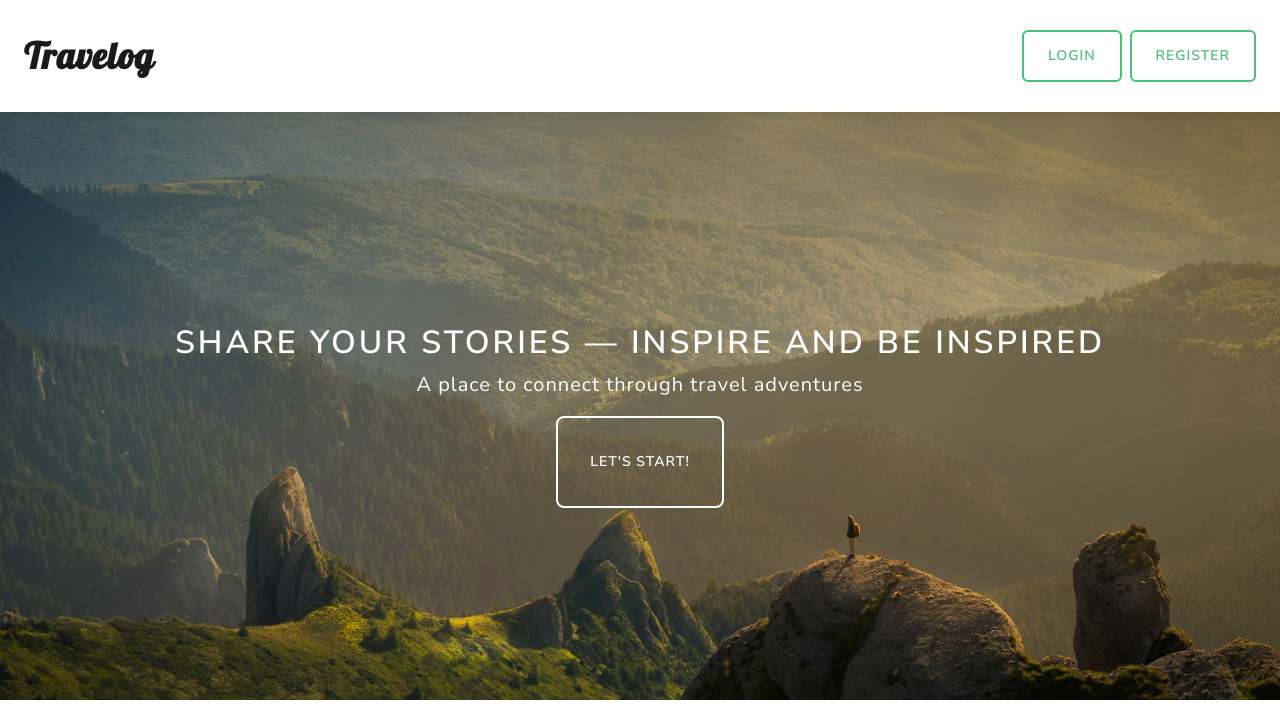
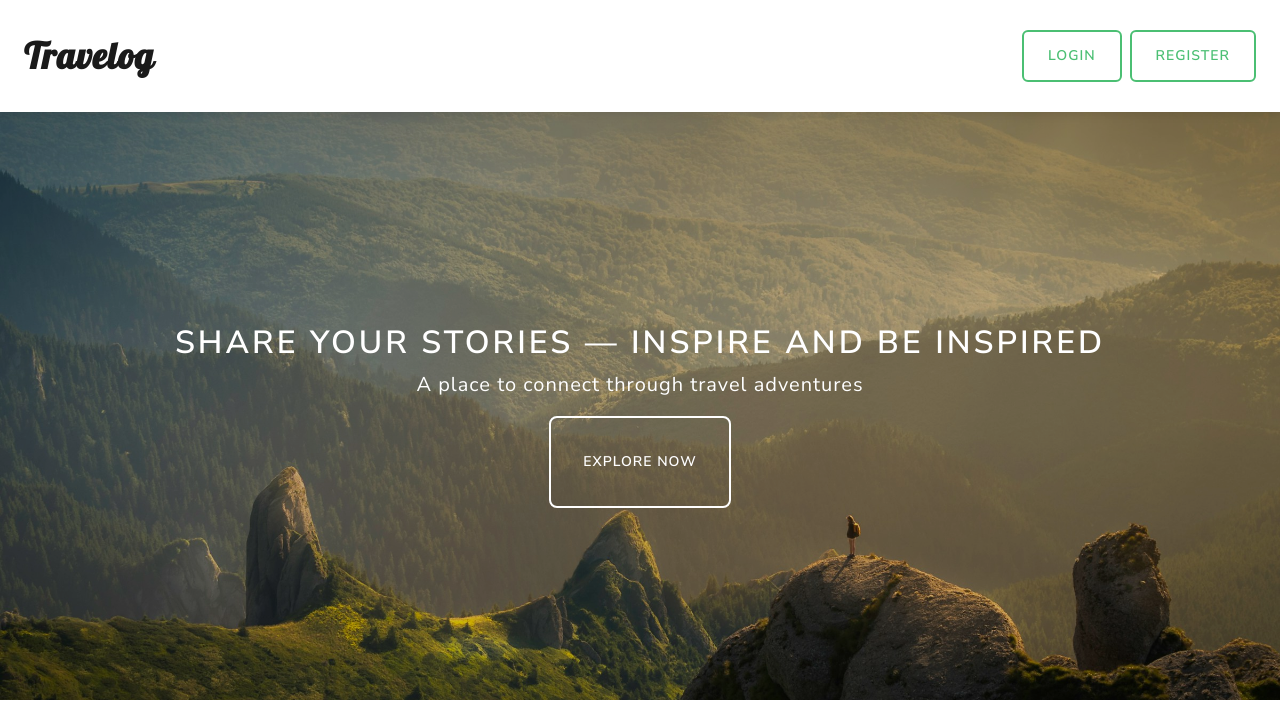
Before and after one commit to ellenycc/travelog, a Django app: page / in a window 1280 px wide. Shown: the top 704 px of the page. Run offline with Django 4.2, Linux system fonts and the light colour scheme; data comes from the database, SQL or seed files in the repository; parts of the project's set-up code (start-up, migrations or seed data) failed here and were passed over; some libraries are stand-ins or nearby versions.

Commit message:
update home page words and README

```diff
--- a/blog/templates/blog/home.html
+++ b/blog/templates/blog/home.html
@@ -8,7 +8,7 @@
   <div class="banner-content">
     <h1 class="banner-heading fw-bold">Share your stories — inspire and be inspired</h1>
     <p class="banner-subheading">A place to connect through travel adventures</p>
-    <a href="#top-destinations" class="btn btn-outline-light btn-lg">Let's Start!</a>
+    <a href="#top-destinations" class="btn btn-outline-light btn-lg">Explore now</a>
   </div>
 </section>
 
@@ -55,7 +55,7 @@
 <div class="album py-5 bg-body-tertiary">
   <div class="container text-center pb-5">
     <h2 class="album-heading">Latest Stories</h2>
-    <p class="text-muted fs-4">See what others are sharing right now.</p>
+    <p class="text-muted fs-4">See what others are sharing right now</p>
   </div>
   <div class="container">
     <div class="row row-cols-1 row-cols-sm-1 row-cols-md-2 row-cols-lg-4 g-4">
```
Also changed, not shown: README.md.
